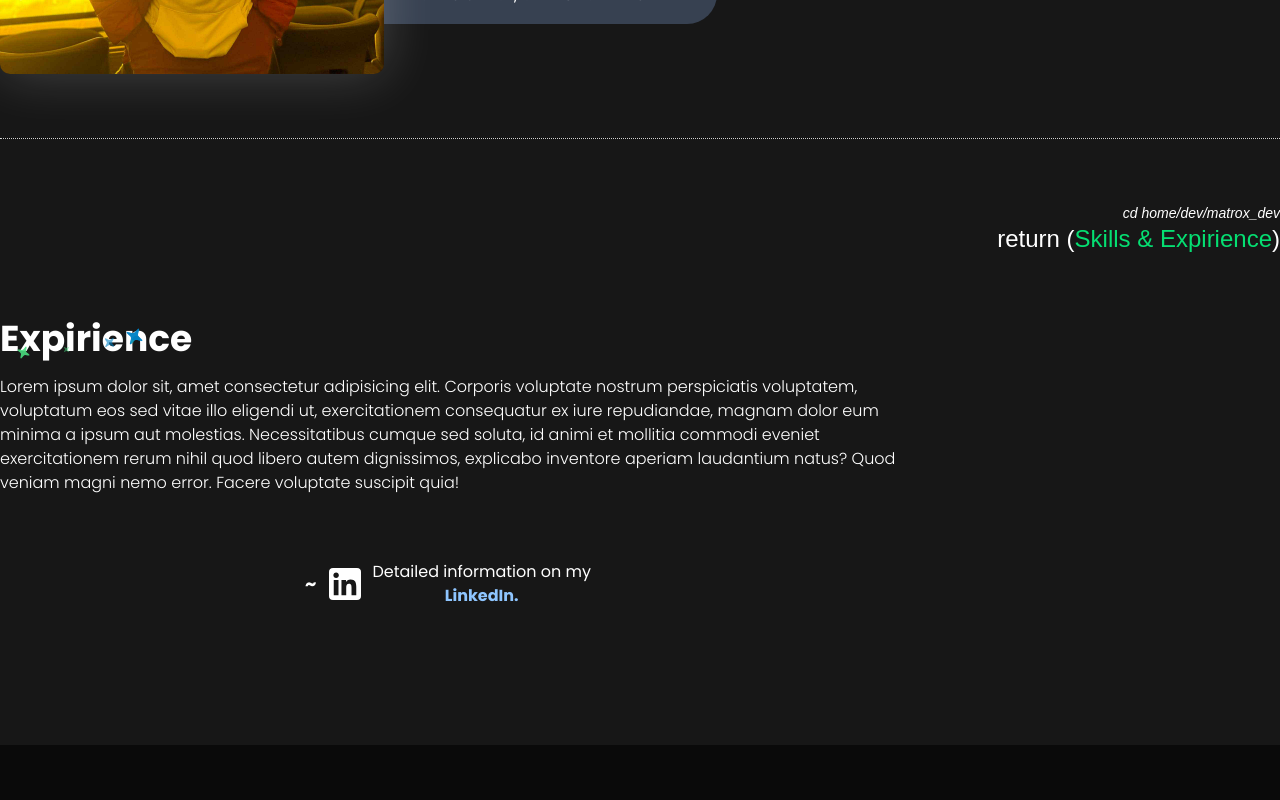
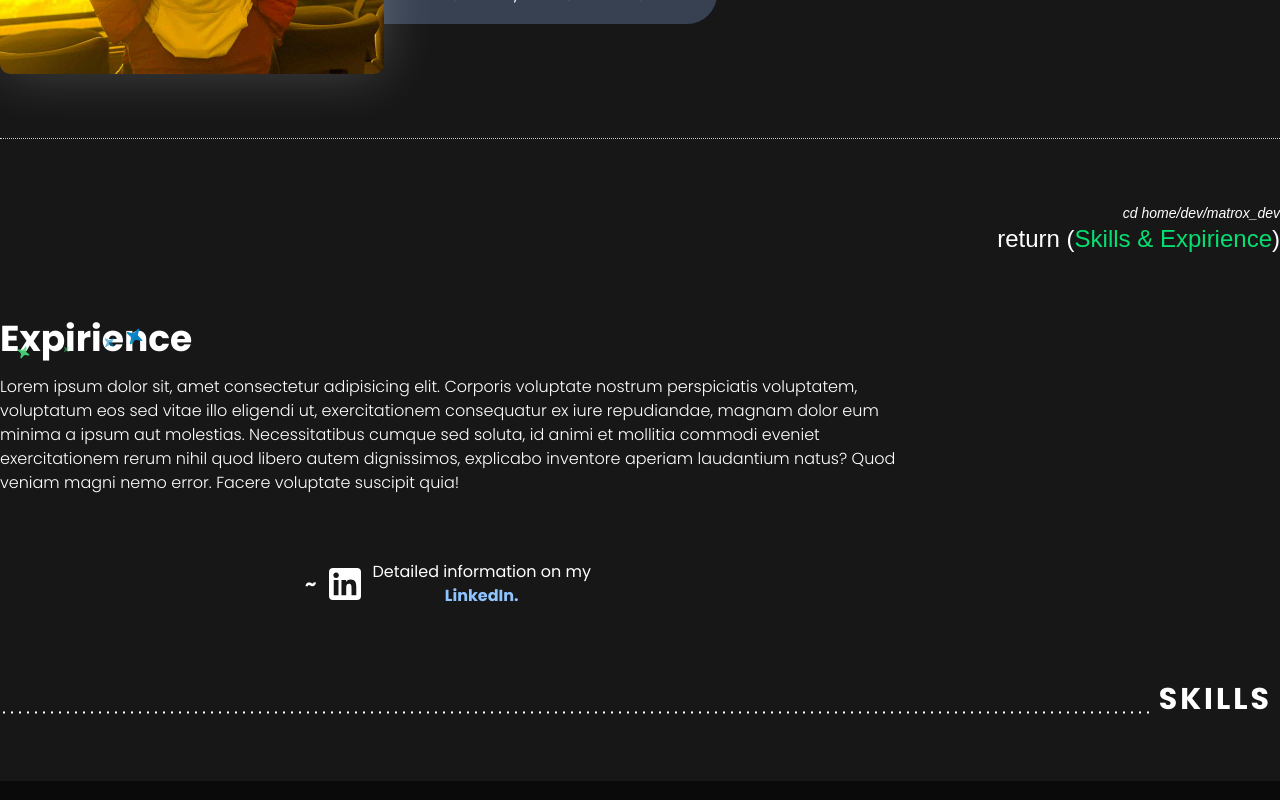
Before and after one commit to matroxok/Full-stack-Next.JS-Portfolio-Site, a Next.js app: page / in a window 1280 px wide. Shown: the part 1200-2000 px from the top of the page. Built offline with nearby package versions, Linux system fonts and the light colour scheme; some icons are missing; a web font is replaced by a local one.

Commit message:
skills section

```diff
--- a/src/app/page.tsx
+++ b/src/app/page.tsx
@@ -7,6 +7,7 @@ import Hero from '@/components/hero'
 import About from '@/components/about'
 import Expirience from '@/components/expirience'
 import ContactForm from '@/components/contact-form'
+import Skills from '@/components/skills'
 
 import TerminalWindow from '@/components/ui/succesTerminal'
 
@@ -37,7 +38,8 @@ export default function Home() {
 					<About></About>
 					<div className="w-full border-t border-dotted border-[#D4D4D4]"></div>
 					<Expirience></Expirience>
-					<ContactForm  onSuccess={handleSuccess}></ContactForm>
+					<Skills></Skills>
+					<ContactForm onSuccess={handleSuccess}></ContactForm>
 					<div className="h-[100vh]"></div>
 				</main>
 				<footer></footer>
--- a/src/components/expirience.tsx
+++ b/src/components/expirience.tsx
@@ -36,7 +36,7 @@ export const LinkedinButton = () => {
 export default function Expirience() {
 	return (
 		<div className="w-full h-auto bg-[#171717]">
-			<div className="container mx-auto py-16">
+			<div className="container mx-auto pt-16">
 				<div className="flex flex-col">
 					<div className="flex justify-end">
 						<div className={`${martianMono.className} flex flex-col items-end`}>
--- a/src/components/skills.tsx
+++ b/src/components/skills.tsx
@@ -0,0 +1,12 @@
+export default function Skills() {
+	return (
+		<div className="w-full h-auto bg-[#171717]">
+			<div className="container mx-auto pb-16">
+				<div className="relative flex items-baseline w-full">
+					<div className="flex-1 h-[2px] bg-[radial-gradient(circle,white_1.2px,transparent_1.2px)] bg-[length:8px_2px] bg-repeat-x translate-y-[0.28em]"></div>
+					<span className=" bg-[#171717] text-white font-extrabold tracking-widest text-3xl px-2">SKILLS</span>
+				</div>
+			</div>
+		</div>
+	)
+}
--- /dev/null
+++ b/src/lib/skills.ts
@@ -0,0 +1,24 @@
+interface Skill {
+	name: string
+}
+
+export const skill_1: Skill = {
+	name: 'Next.js',
+}
+
+export const skill_2: Skill = {
+	name: 'REST APIs',
+}
+
+export const skill_3: Skill = {
+	name: 'Git',
+}
+
+export const skill_4: Skill = {
+	name: 'Adobe Photoshop',
+}
+
+export const skill_5: Skill = {
+	name: 'Windwos',
+
+}
```
